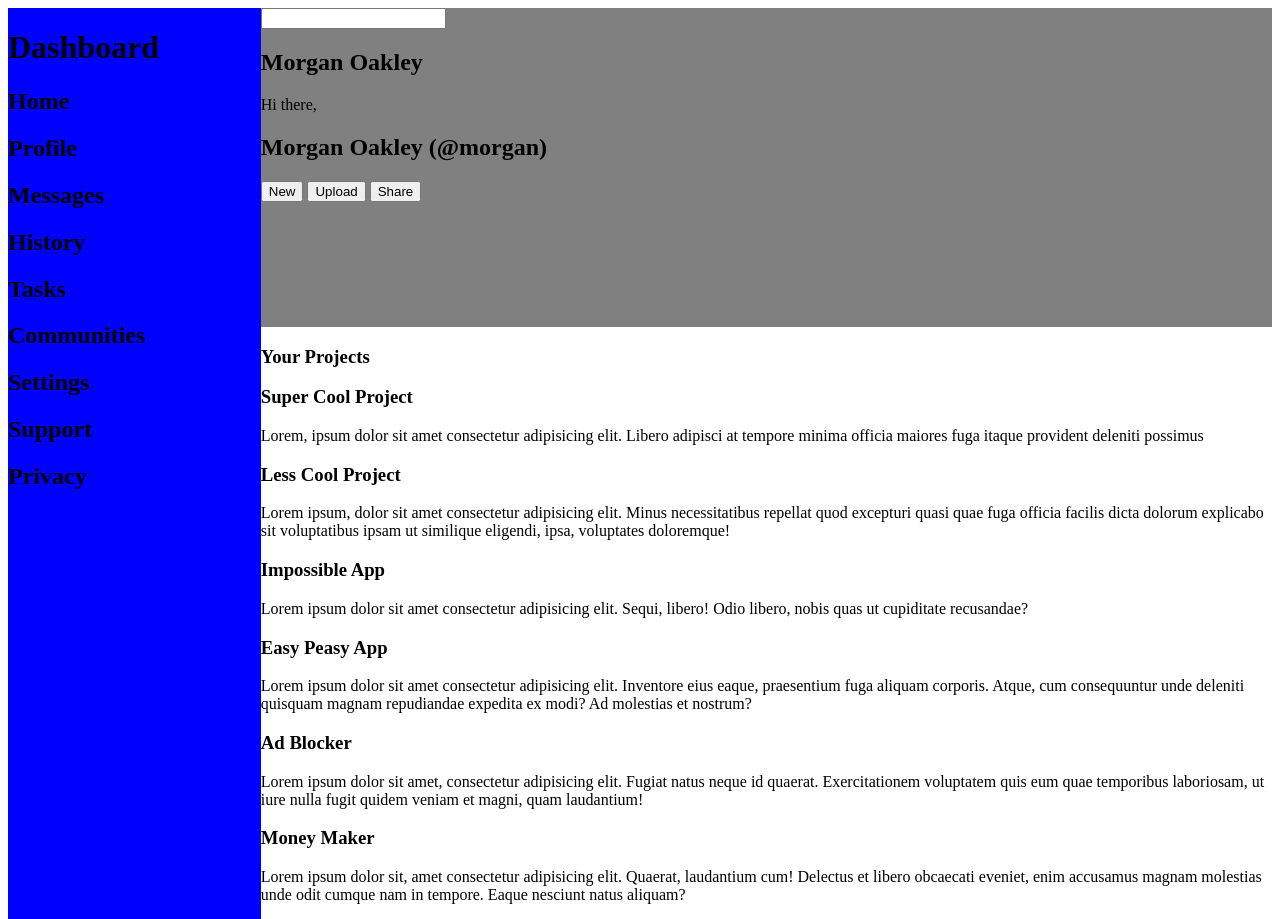
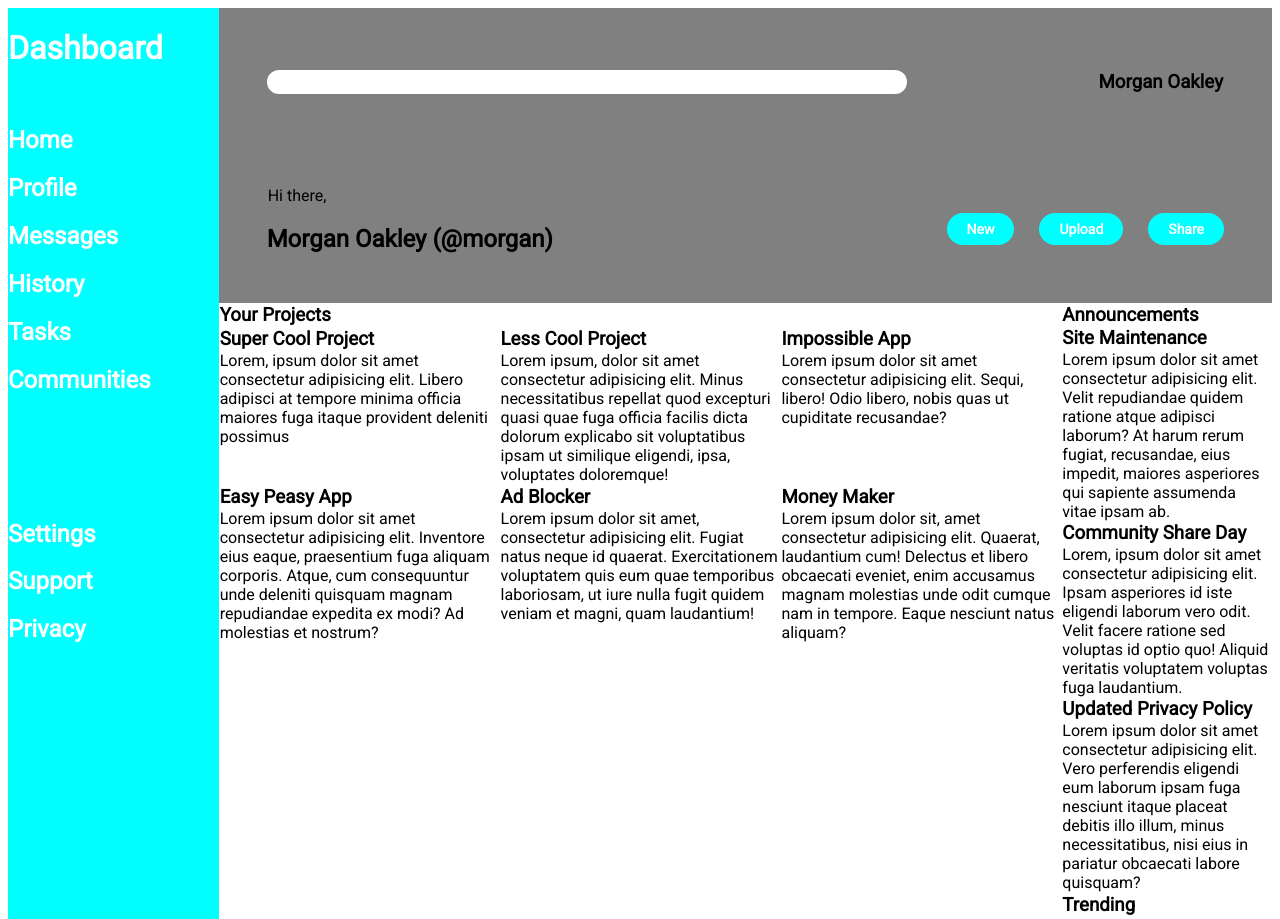
Before and after one commit to amestr1s/admindash, a plain HTML site: page index.html in a window 1280 px wide. Shown: the top 919 px of the page. Drawn offline with Linux system fonts and the light colour scheme.

Commit message:
Start to look like sth

```diff
--- a/index.html
+++ b/index.html
@@ -51,7 +51,7 @@
                 <input type="search">
             </div>
             <div class="rightTopHead">
-                <h2>Morgan Oakley</h2>
+                <h3>Morgan Oakley</h3>
             </div>
             <div class="leftBotHead">
                 <p>Hi there,</p>
@@ -66,6 +66,7 @@
         <div class="content">
             <div class="projects">
                 <h3>Your Projects</h3>
+                <div class="projectsContainer">
                     <div>
                         <h3>Super Cool Project</h3>
                         <p>Lorem, ipsum dolor sit amet consectetur adipisicing elit. Libero adipisci at tempore minima officia maiores fuga itaque provident deleniti possimus</p>
@@ -89,6 +90,7 @@
                     <div>
                         <h3>Money Maker</h3>
                         <p>Lorem ipsum dolor sit, amet consectetur adipisicing elit. Quaerat, laudantium cum! Delectus et libero obcaecati eveniet, enim accusamus magnam molestias unde odit cumque nam in tempore. Eaque nesciunt natus aliquam?</p>
+                    </div>
                 </div>
             </div>
             <div class="announcements">
--- a/styles.css
+++ b/styles.css
@@ -7,22 +7,106 @@
     font-display: swap;
 }
 
+:root {
+    box-sizing: border-box;
+    font-family: Roboto;
+}
+
 .whole {
     display: grid;
-    grid-template-columns: 1fr 4fr;
+    grid-template-columns: 1fr 5fr;
     grid-template-rows: 1fr 4fr;
 }
 
 .sidebar {
     grid-area: 1/1/3/2;
-    background-color: blue;
+    background-color: aqua;
+    display: grid;
+    grid-template-columns: 1fr;
+    grid-template-rows: 1fr 4fr 10fr;
 }
+
+.sidebar h1,
+.sidebar h2 {
+    color: #FFFFFF;
+}
+
+
 
 .header {
     grid-area: 1/2/2/3;
     background-color: grey;
+    display: grid;
+    grid-template-columns: 2fr 1fr;
+    grid-template-rows: 1fr 1fr;
+    align-items: center;
 }
 
 .content {
     grid-area: 2/2/3/3;
+    display: grid;
+    grid-template-columns: 4fr 1fr;
+    grid-template-rows: 1fr 1fr;
 }
+
+.announcements {
+    grid-area: 1/2/2/3;
+}
+
+.trending {
+    grid-area: 2/2/3/3;
+}
+
+.projectsContainer {
+    display: grid;
+    grid-template-columns: repeat(auto-fit, minmax(250px, 1fr));
+}
+
+input {
+    width: 40rem;
+    height: 1.5rem;
+    font-family: inherit;
+    outline: none;
+    border: transparent;
+    border-radius: 20px;
+}
+
+.rightBotHead {
+    display: flex;
+    gap: 25px;
+    justify-self: flex-end;
+    margin-right: 3rem;
+}
+
+button {
+    font-family: inherit;
+    font-size: 14px;
+    padding: 8px 20px 8px 20px;
+    background-color: aqua;
+    border: transparent;
+    border-radius: 20px;
+    font-weight: 600;
+    color: #FFFFFF;
+}
+
+.rightTopHead {
+    display: flex;
+    justify-self: flex-end;
+    margin-right: 3rem;
+}
+
+.search {
+    margin-left: 3rem;
+}
+
+.leftBotHead {
+    margin-left: 3rem;
+}
+
+h3 {
+    margin: 1px;
+}
+
+p {
+    margin: 1px;
+}
```
Lines whose indentation alone changed are shown as unchanged.
